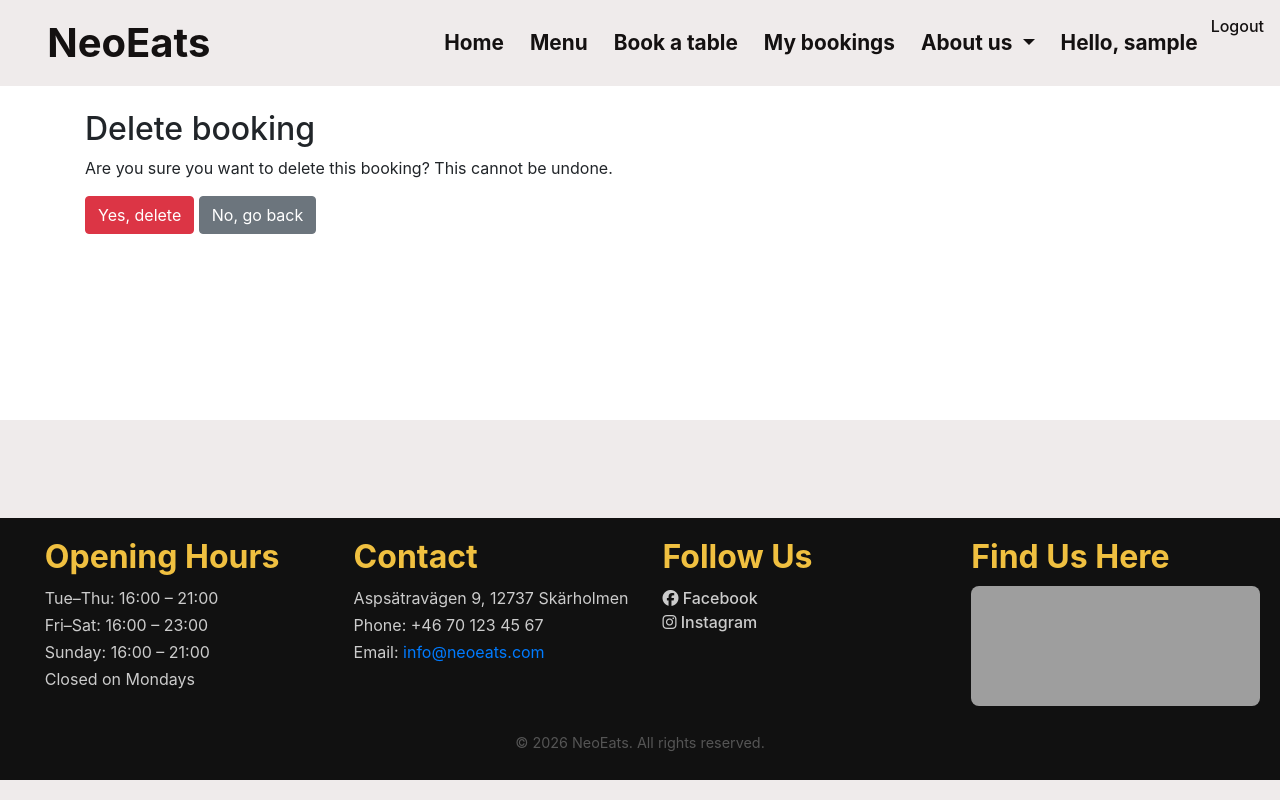
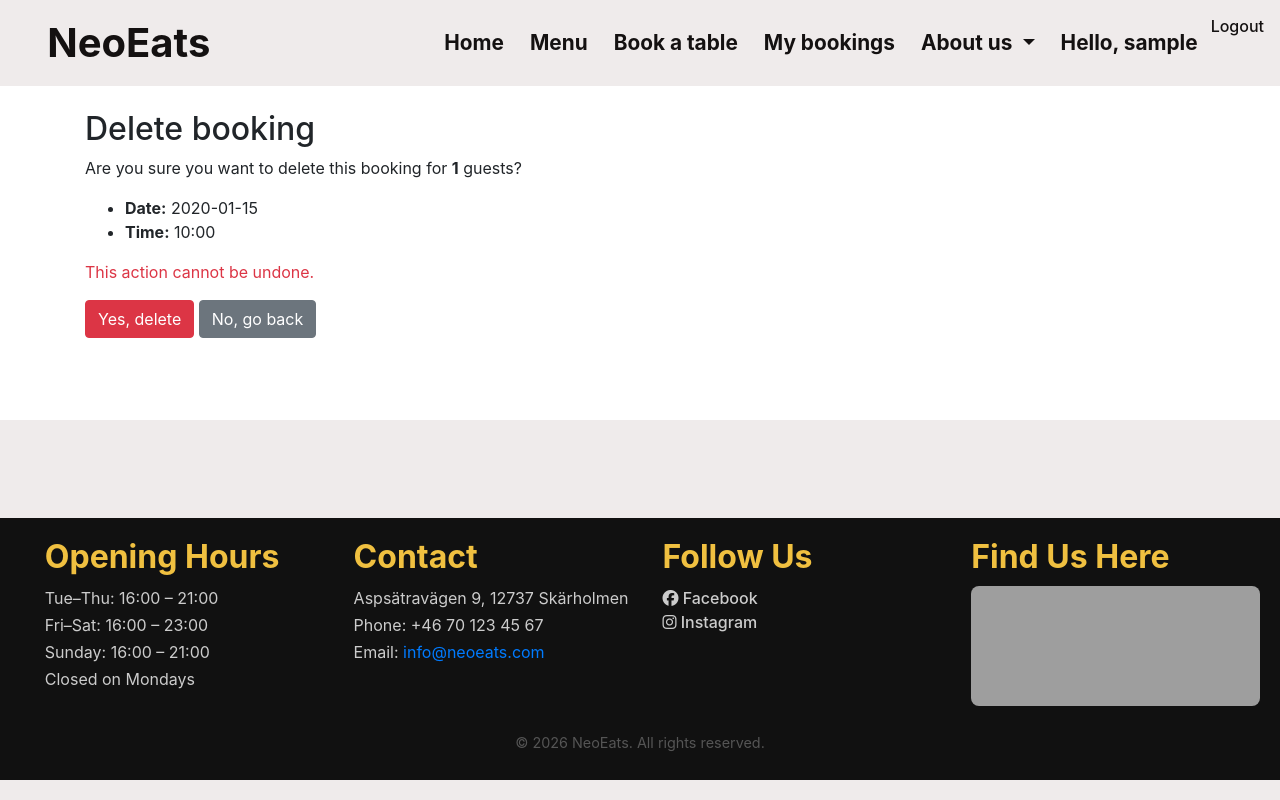
Before and after one commit to LadyNeowen/NeoEats, a Django app: page /booking/1/delete/ in a window 1280 px wide. Run offline with Django 4.2, Linux system fonts and the light colour scheme; a user stored in the database is signed in; tables that the repository leaves empty hold one stand-in row (values such as "Sample post"); parts of the project's set-up code (start-up, migrations or seed data) failed here and were passed over; grey boxes are pictures that could not be loaded.

Commit message:
Improve delete booking confirmation page with booking details

```diff
--- a/booking/templates/booking/booking_confirm_delete.html
+++ b/booking/templates/booking/booking_confirm_delete.html
@@ -4,7 +4,16 @@
 <div class="container mt-4">
     <h2>Delete booking</h2>
 
-    <p>Are you sure you want to delete this booking? This cannot be undone.</p>
+    <p>Are you sure you want to delete this booking
+       for <strong>{{ booking.guests }}</strong> guests?
+    </p>
+
+    <ul>
+        <li><strong>Date:</strong> {{ booking.date|date:"Y-m-d" }}</li>
+        <li><strong>Time:</strong> {{ booking.time|time:"H:i" }}</li>
+    </ul>
+
+    <p class="text-danger">This action cannot be undone.</p>
 
     <form method="post">
         {% csrf_token %}
```
